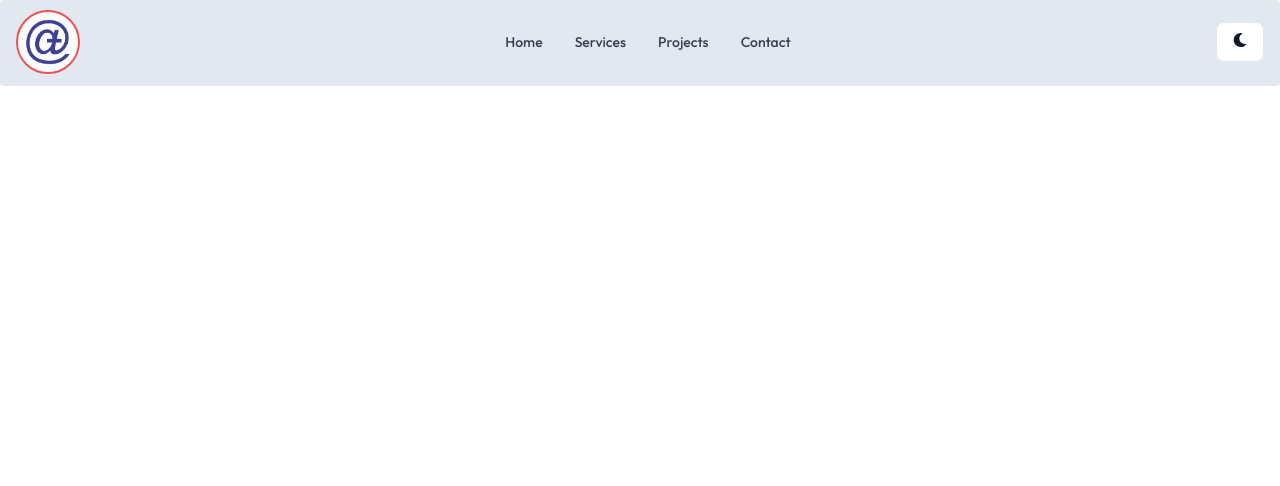
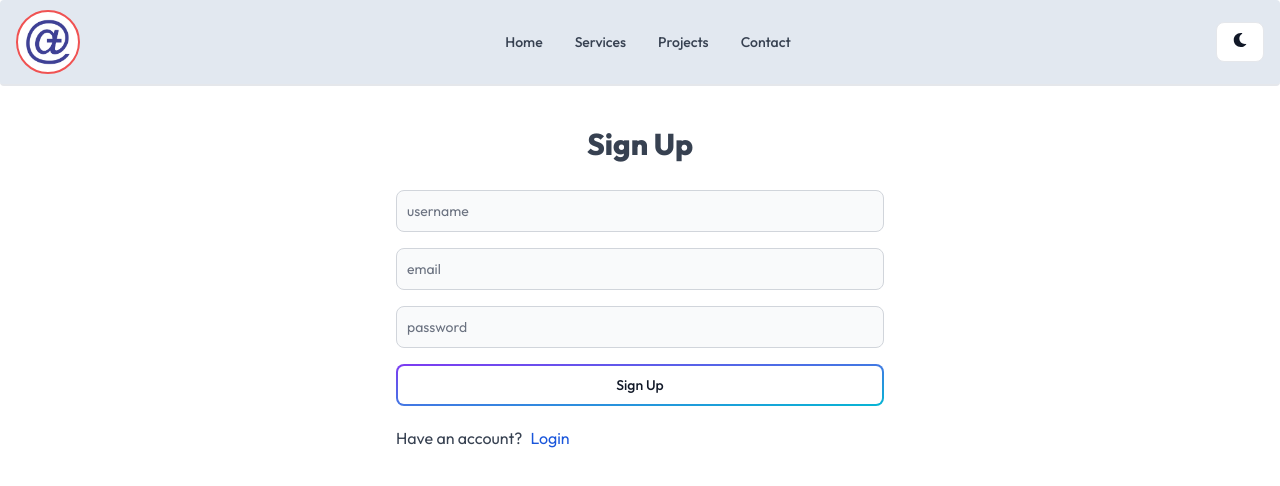
Before and after one commit to Ameneterh/amene-terhemen, a React (Vite) app in the folder client/: page /signup in a window 1280 px wide. Shown: the top 486 px of the page. Built offline with nearby package versions, Linux system fonts and the light colour scheme.

Commit message:
complete signup page UI

```diff
--- a/client/src/App.jsx
+++ b/client/src/App.jsx
@@ -5,6 +5,8 @@
 import ServicesPage from "./pages/ServicesPage";
 import ProjectsPage from "./pages/ProjectsPage";
 import ContactPage from "./pages/ContactPage";
+import SignUp from "./pages/SignUp";
+import Login from "./pages/Login";
 
 function App() {
   const [count, setCount] = useState(0);
@@ -14,7 +16,9 @@
       <Header />
       <Routes>
         <Route path="/" element={<HomePage />} />
+        <Route path="/login" element={<Login />} />
         <Route path="/services" element={<ServicesPage />} />
+        <Route path="/signup" element={<SignUp />} />
         <Route path="/projects" element={<ProjectsPage />} />
         <Route path="/contact" element={<ContactPage />} />
       </Routes>
--- /dev/null
+++ b/client/src/pages/Login.jsx
@@ -0,0 +1,5 @@
+import React from "react";
+
+export default function Login() {
+  return <div>Login</div>;
+}
--- /dev/null
+++ b/client/src/pages/SignUp.jsx
@@ -0,0 +1,26 @@
+import { Button, TextInput } from "flowbite-react";
+import React from "react";
+import { Link } from "react-router-dom";
+
+export default function SignUp() {
+  return (
+    <div className="p-3 max-w-lg mx-auto">
+      <h1 className="text-3xl text-center font-semibold my-7">Sign Up</h1>
+      <form className="flex flex-col gap-4">
+        <TextInput type="text" placeholder="username" id="username" />
+        <TextInput type="email" placeholder="email" id="email" />
+        <TextInput type="password" placeholder="password" id="password" />
+
+        <Button outline gradientDuoTone="purpleToBlue">
+          Sign Up
+        </Button>
+      </form>
+      <div className="flex gap-2 mt-5">
+        <p>Have an account?</p>
+        <Link to="/login">
+          <span className="text-blue-700 hover:underline">Login</span>
+        </Link>
+      </div>
+    </div>
+  );
+}
```
